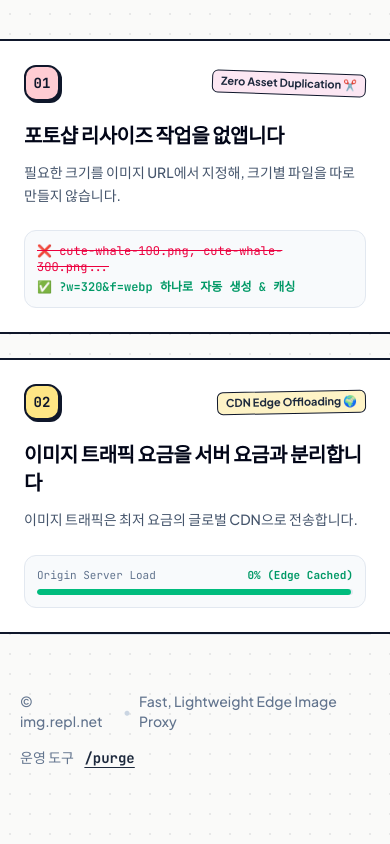
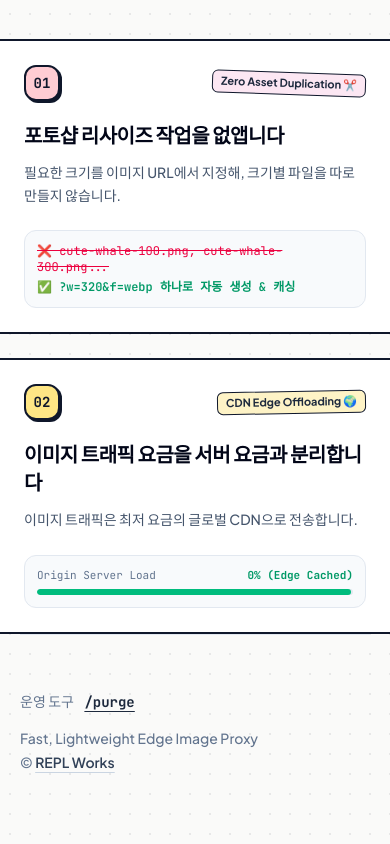
Before and after one commit to replworks/imageforge, a website built with Vite: page index.html in a window 390 px wide. Shown: the part 2256-3100 px from the top of the page. Built offline with nearby package versions, Linux system fonts and the light colour scheme.

Commit message:
style: update footer layout and links for improved accessibility and responsiveness

```diff
--- a/index.html
+++ b/index.html
@@ -414,14 +414,16 @@
       </section>
 
       <!-- 하단 푸터 (L2 단일 링크 요구사항 만족) -->
-      <footer class="mt-auto pt-14 pb-8 flex flex-wrap items-center justify-between gap-4 border-t border-slate-200 text-sm text-slate-500 font-medium">
-        <div class="flex items-center gap-2">
-          <span>© img.repl.net</span>
-          <span class="text-slate-300">•</span>
-          <span>Fast, Lightweight Edge Image Proxy</span>
+      <footer class="mt-auto pt-14 pb-8 flex flex-col sm:flex-row sm:items-center justify-between gap-4 border-t border-slate-200 text-sm text-slate-500 font-medium">
+        <div class="flex flex-col gap-1 sm:flex-row sm:items-center sm:gap-2 order-2 sm:order-1">
+          <span class="order-2 sm:order-1">
+            © <a href="https://www.repl.net" target="_blank" rel="noopener noreferrer" class="font-semibold text-slate-700 underline underline-offset-4 decoration-slate-300 hover:text-slate-950">REPL Works</a>
+          </span>
+          <span class="hidden sm:inline text-slate-300 sm:order-2" aria-hidden="true">•</span>
+          <span class="order-1 sm:order-3 text-slate-500">Fast, Lightweight Edge Image Proxy</span>
         </div>
 
-        <div>
+        <div class="order-1 sm:order-2">
           운영 도구
           <a class="ml-2 font-mono font-bold text-slate-800 underline underline-offset-4 hover:text-indigo-600" href="/purge/">
             /purge
```
